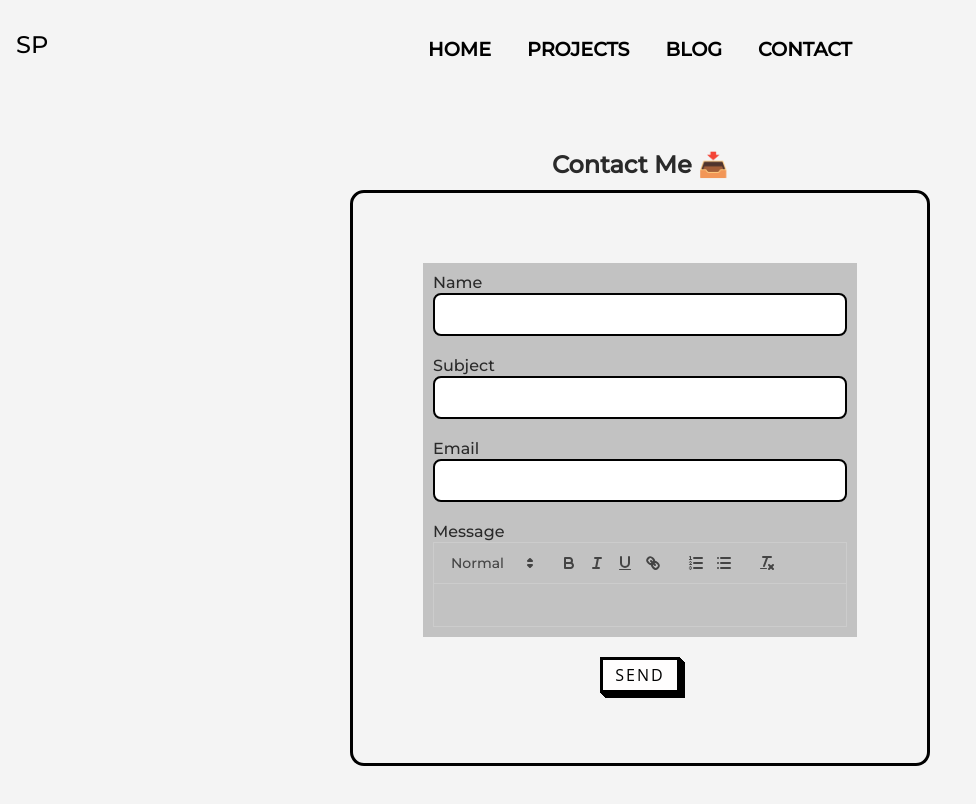
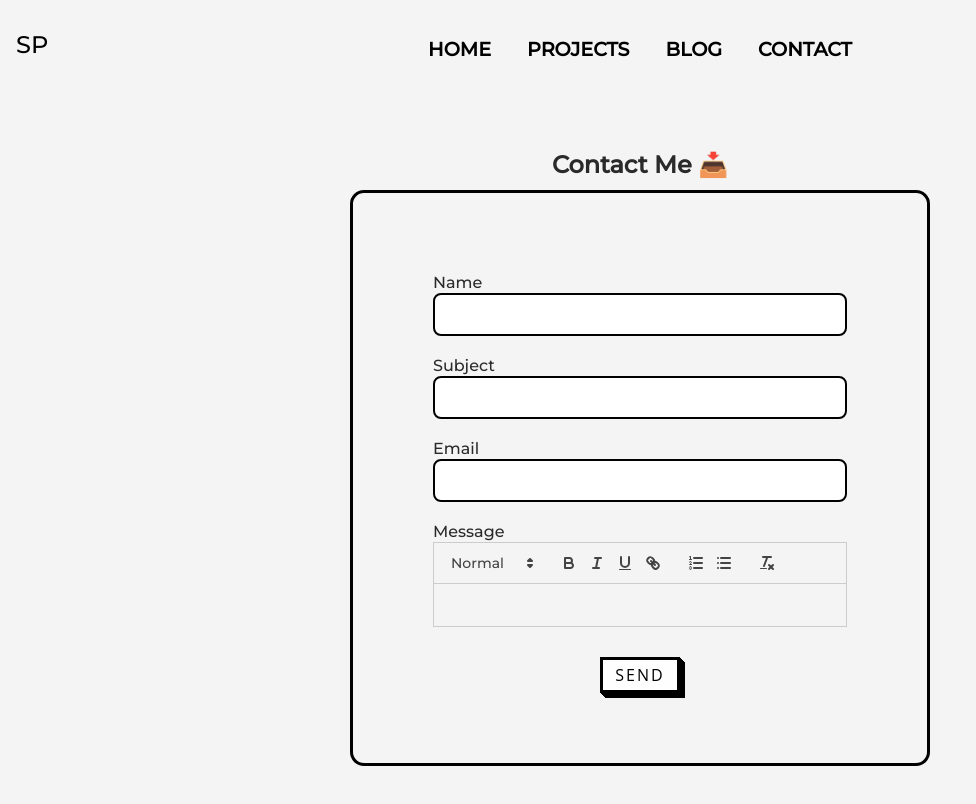
Before and after one commit to saiphanindra1010/DevPortfolio, a React (Vite) app: page /contacts in a window 1280 px wide. Shown: the top 804 px of the page, without its empty margins (0-976 px from the left). Built offline with nearby package versions, Linux system fonts and the light colour scheme.

Commit message:
remove bg

```diff
--- a/src/components/styles/Contactform.css
+++ b/src/components/styles/Contactform.css
@@ -5,7 +5,6 @@
 }
 .input-field
 {
-  background-color: rgb(194, 194, 194);
   padding: 10px;
 }
 .form-title
```
